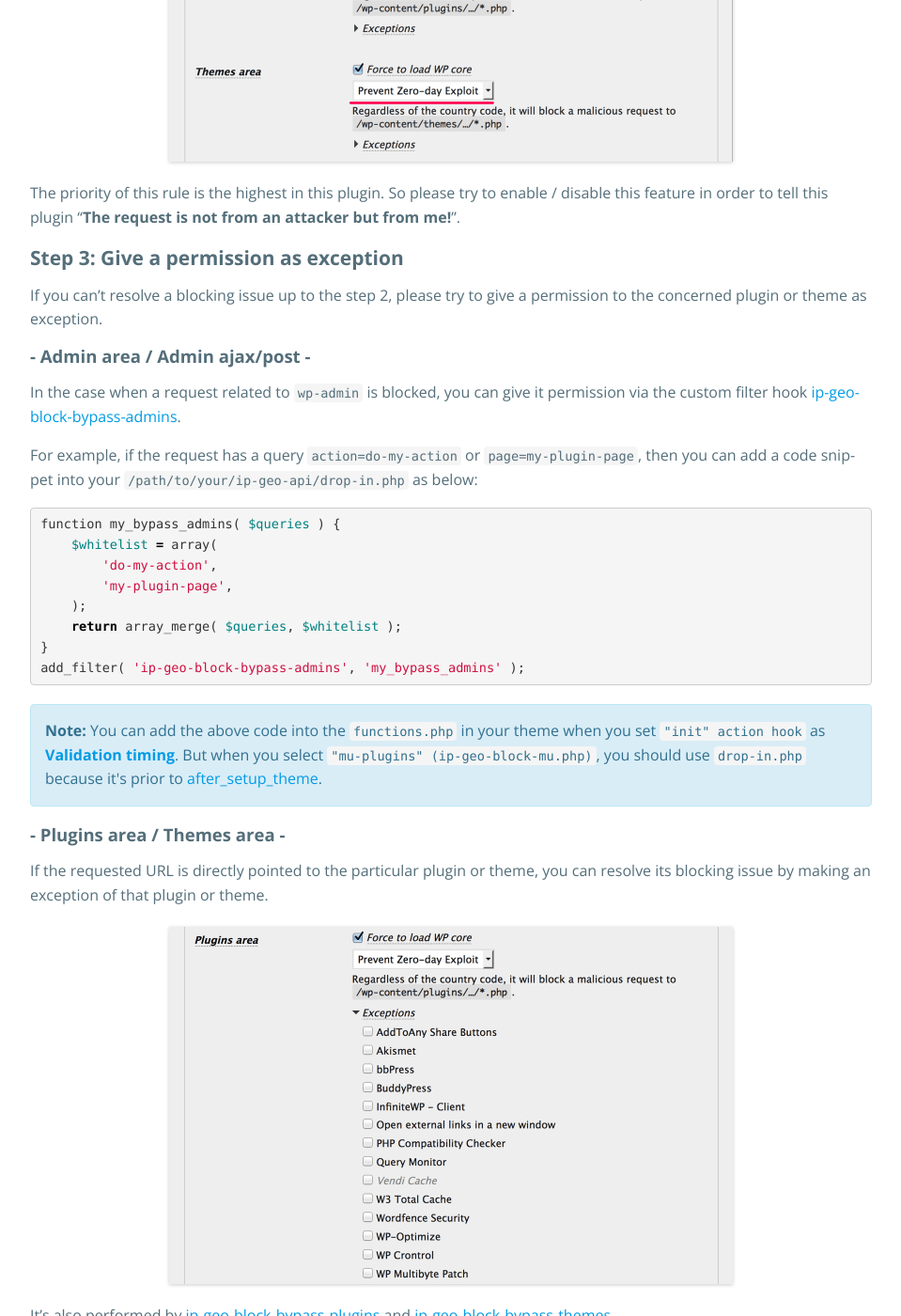
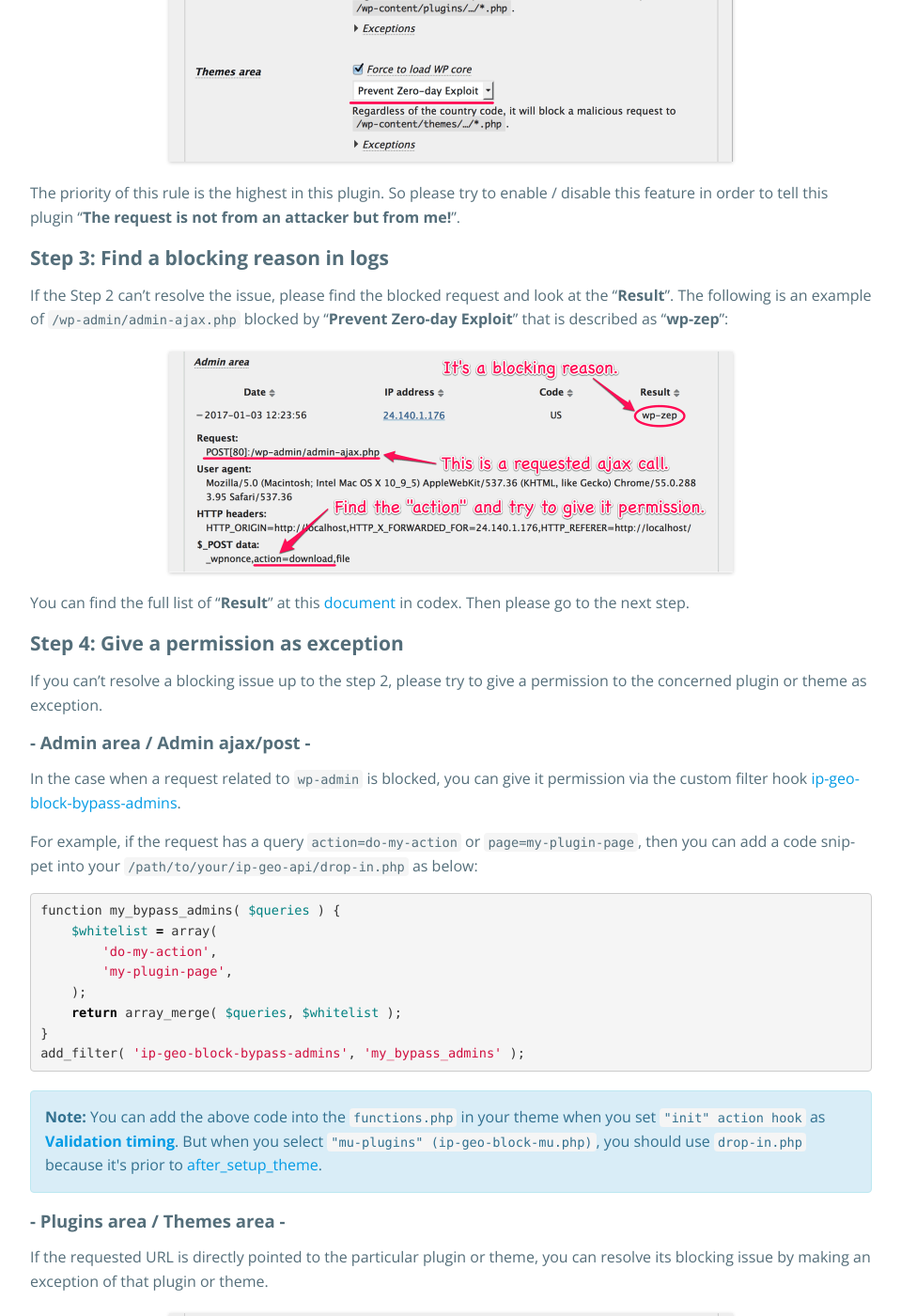
Before and after one commit to tokkonopapa/WordPress-IP-Geo-Block, a Jekyll site: the page built from _codex/02. FAQ/02/you-are-not-allowed-to-access.md, in a window 1280 px wide and 1400 px high, scrolled down 1376 px. Shown: the whole window at 94% size, without its empty margins (160-1119 px from the left). Built offline with Jekyll 4.4.1, drawn with Linux system fonts in a browser that asks for light colours; some web fonts are replaced; some of the changed text lies outside the part shown.

Commit message:
Update codex.

```diff
--- a/_codex/02. FAQ/02/you-are-not-allowed-to-access.md
+++ b/_codex/02. FAQ/02/you-are-not-allowed-to-access.md
@@ -64,7 +64,20 @@ The priority of this rule is the highest in this plugin. So please try
 to enable / disable this feature in order to tell this plugin "**The request
 is not from an attacker but from me!**".
 
-#### Step 3: Give a permission as exception ####
+#### Step 3: Find a blocking reason in logs ####
+
+If the Step 2 can't resolve the issue, please find the blocked request and look
+at the "**Result**". The following is an example of `/wp-admin/admin-ajax.php`
+blocked by "**Prevent Zero-day Exploit**" that is described as "**wp-zep**":
+
+![Blocking reason in logs]({{ '/img/2016-12/LogsAdminAjax.png' | prepend: site.baseurl }}
+ "Blocking reason in logs"
+)
+
+You can find the full list of "**Result**" at this [document][BlockReason] in
+codex. Then please go to the next step.
+
+#### Step 4: Give a permission as exception ####
 
 If you can't resolve a blocking issue up to the step 2, please try to give a
 permission to the concerned plugin or theme as exception.
@@ -136,7 +149,8 @@ your site.
 [WPnonce]:      https://codex.wordpress.org/WordPress_Nonces "WordPress Nonces &laquo; WordPress Codex"
 [BypassAdmin]:  http://www.ipgeoblock.com/codex/ip-geo-block-bypass-admins.html "ip-geo-block-bypass-admins | IP Geo Block"
 [BypassPlugin]: {{ '/codex/ip-geo-block-bypass-plugins.html' | prepend: site.baseurl }} "ip-geo-block-bypass-plugins | IP Geo Block"
-[BypassTheme]:  {{ '/codex/ip-geo-block-bypass-themes.html' | prepend: site.baseurl }} "ip-geo-block-bypass-themes | IP Geo Block"
+[BypassTheme]:  {{ '/codex/ip-geo-block-bypass-themes.html'  | prepend: site.baseurl }} "ip-geo-block-bypass-themes | IP Geo Block"
 [Timing]:       {{ '/codex/validation-timing.html' | prepend: site.baseurl }} "Validation timing | IP Geo Block"
 [FriendlyPage]: {{ '/codex/customizing-the-response.html#human-friendly-error-page' | prepend: site.baseurl }} "Customizing the response | IP Geo Block"
+[BlockReason]:  {{ '/codex/record-settings-and-logs.html#description-of-result'     | prepend: site.baseurl }} "Record settings and logs | IP Geo Block"
 [SupportForum]: https://wordpress.org/support/plugin/ip-geo-block/ "View: Plugin Support &laquo; WordPress.org Forums"
```
Also changed, not shown: other parts of _codex/02. FAQ/02/you-are-not-allowed-to-access.md (+1 -1 lines), img/2016-12/LogsAdminAjax.png (added).
